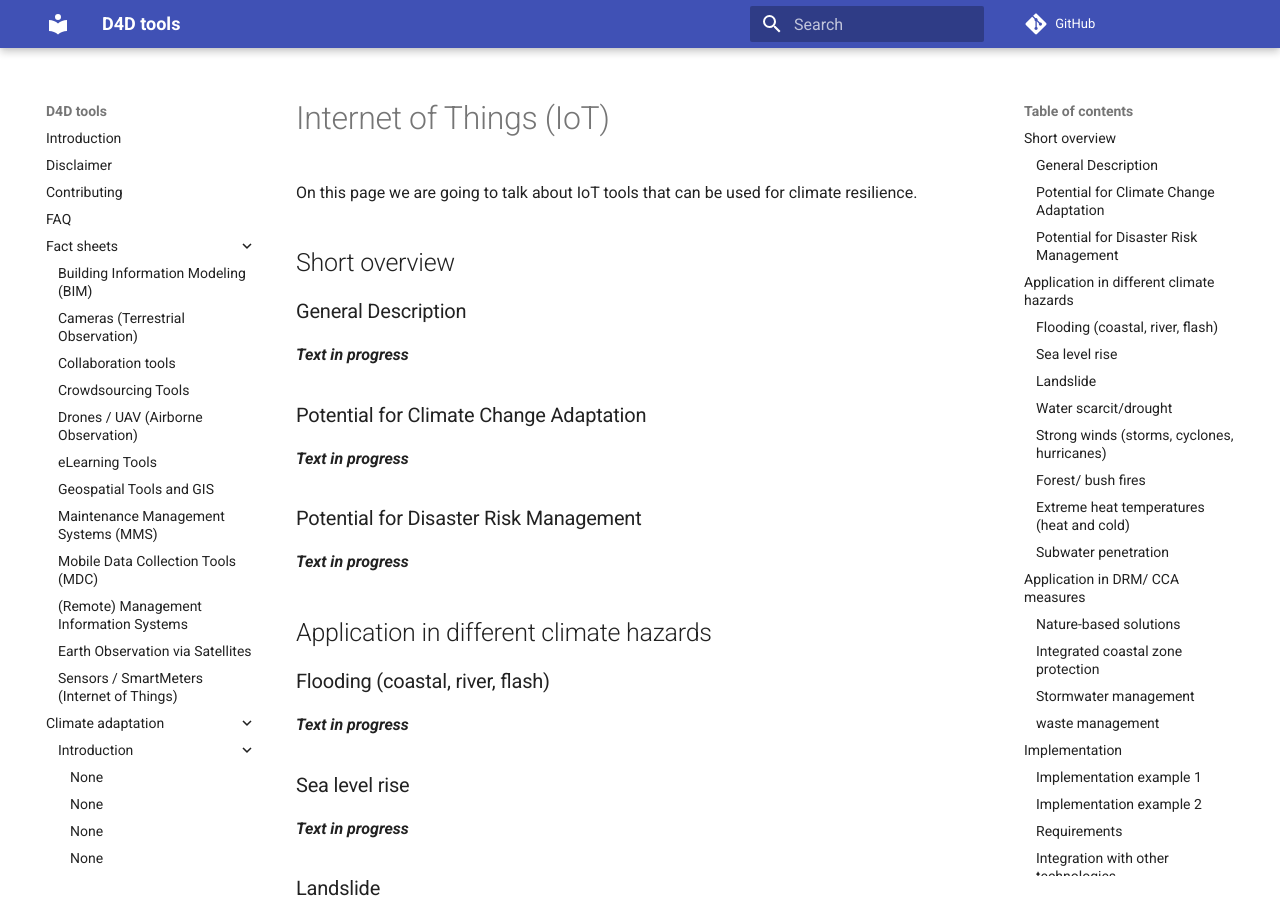
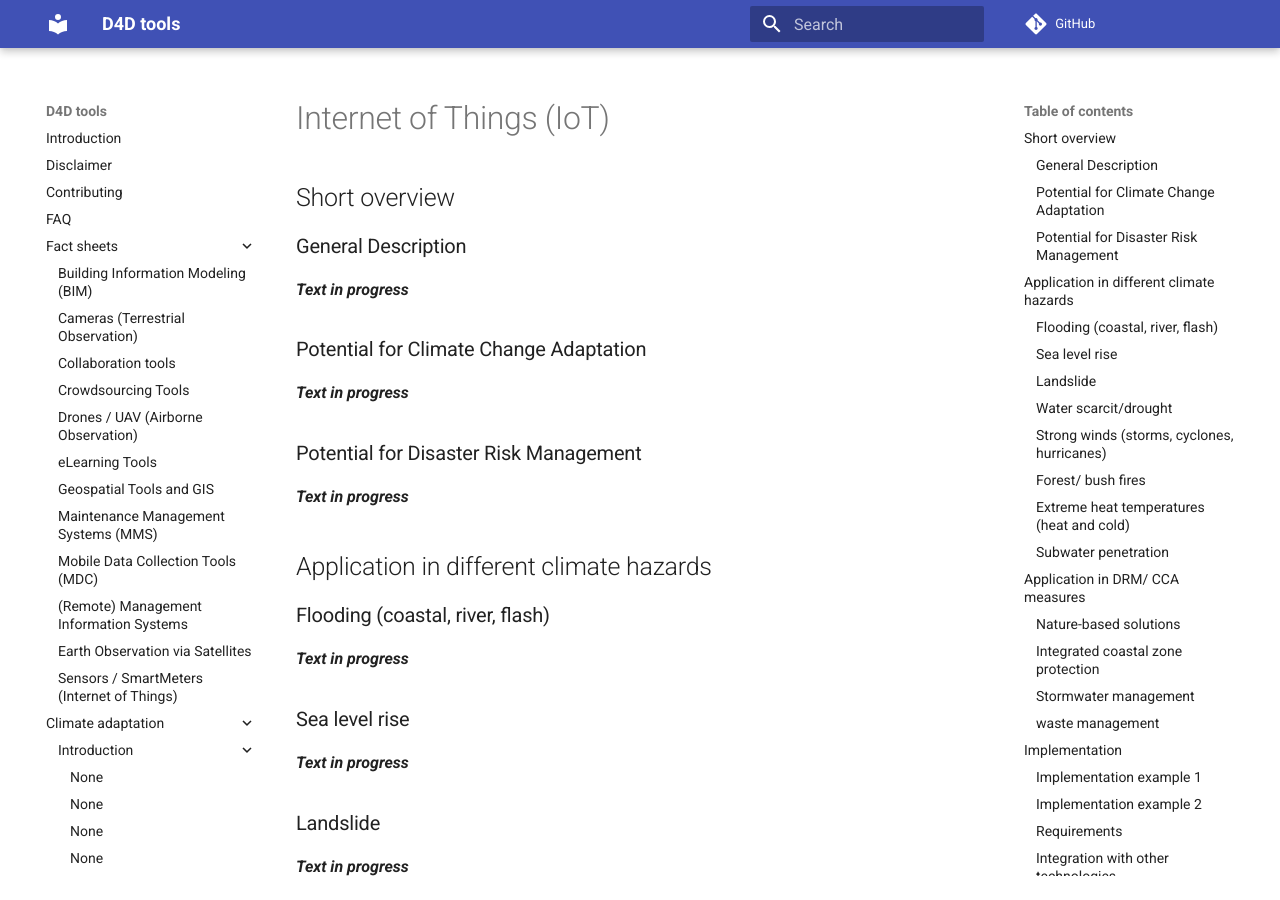
Before and after one commit to openkfw/d4dtools, an MkDocs documentation site: the page built from docs/climate-adaptation/fact-sheets-cres/iot.md, in a window 1280 px wide and 900 px high. Built offline with MkDocs 1.6.1 and Material for MkDocs 9.7.7, drawn with Linux system fonts in a browser that asks for light colours; comment, search, counter and statistics services are not loaded.

Commit message:
remove intro text from iot.md

```diff
--- a/docs/climate-adaptation/fact-sheets-cres/iot.md
+++ b/docs/climate-adaptation/fact-sheets-cres/iot.md
@@ -3,8 +3,6 @@
 ---
 
 # Internet of Things (IoT)
-
-On this page we are going to talk about IoT tools that can be used for climate resilience.
 
 ## Short overview
 
```
